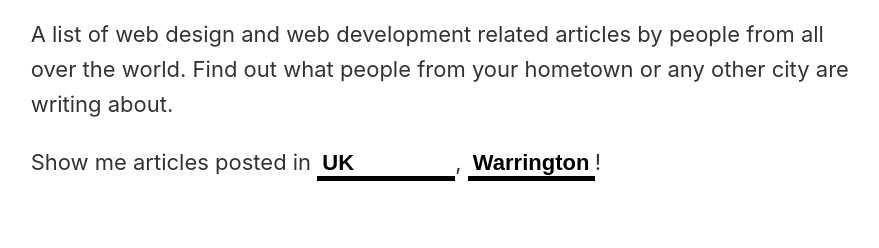
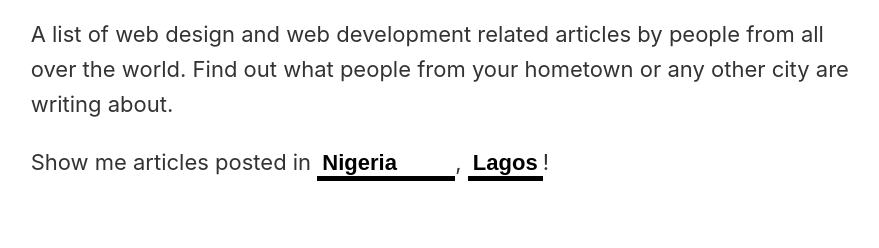
Before and after one commit to matuzo/postedin, an Eleventy site: page src/places/nigeria/lagos.njk in a window 1280 px wide. Shown: the part 132-380 px from the top of the page, without its empty margins (193-1072 px from the left). Built offline with nearby package versions, Linux system fonts and the light colour scheme; Eleventy itself is replaced by a stand-in of ours; files that its build step writes are made by us from their sources; no server answers.

Commit message:
Fix Lagos

```diff
--- a/src/places/nigeria/lagos.njk
+++ b/src/places/nigeria/lagos.njk
@@ -1,8 +1,8 @@
 ---json
 {
-  "title": "Warrington",
-  "country": "UK",
-  "permalink": "uk/warrington/index.html",
+  "title": "Lagos",
+  "country": "Nigeria",
+  "permalink": "nigeria/lagos/index.html",
   "postsgroup": [
     {
       "year": "2019",
```
